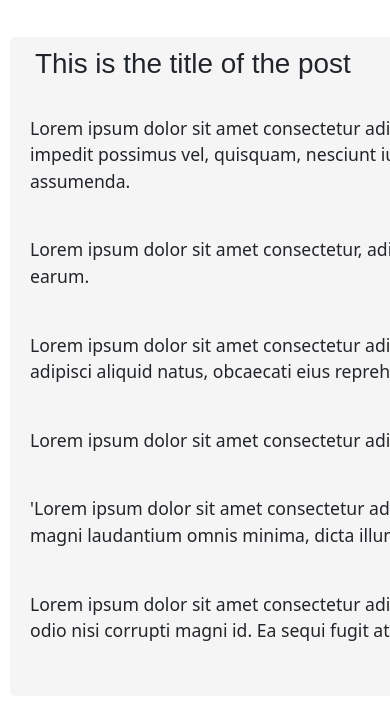
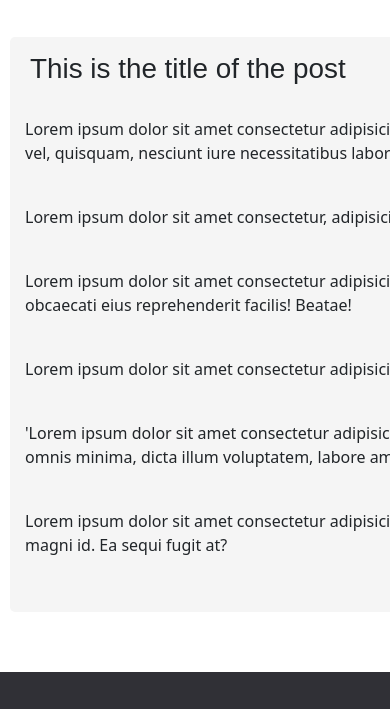
Before and after one commit to alexroyzz/blog-website, a plain HTML site: page single.html in a window 390 px wide. Shown: the part 69-778 px from the top of the page. Drawn offline with nearby package versions, Linux system fonts and the light colour scheme; a web font is replaced by a local one.

Commit message:
single.html

```diff
--- a/single.html
+++ b/single.html
@@ -96,6 +96,12 @@
             border-radius: 4px;
             cursor: pointer;
         }
+           @media only screen and (max-width: 700px) {
+   .main-content.single {
+      padding: 15px;
+      font-size: 1em;
+   }
+}
     </style>
 </head>
 
```
